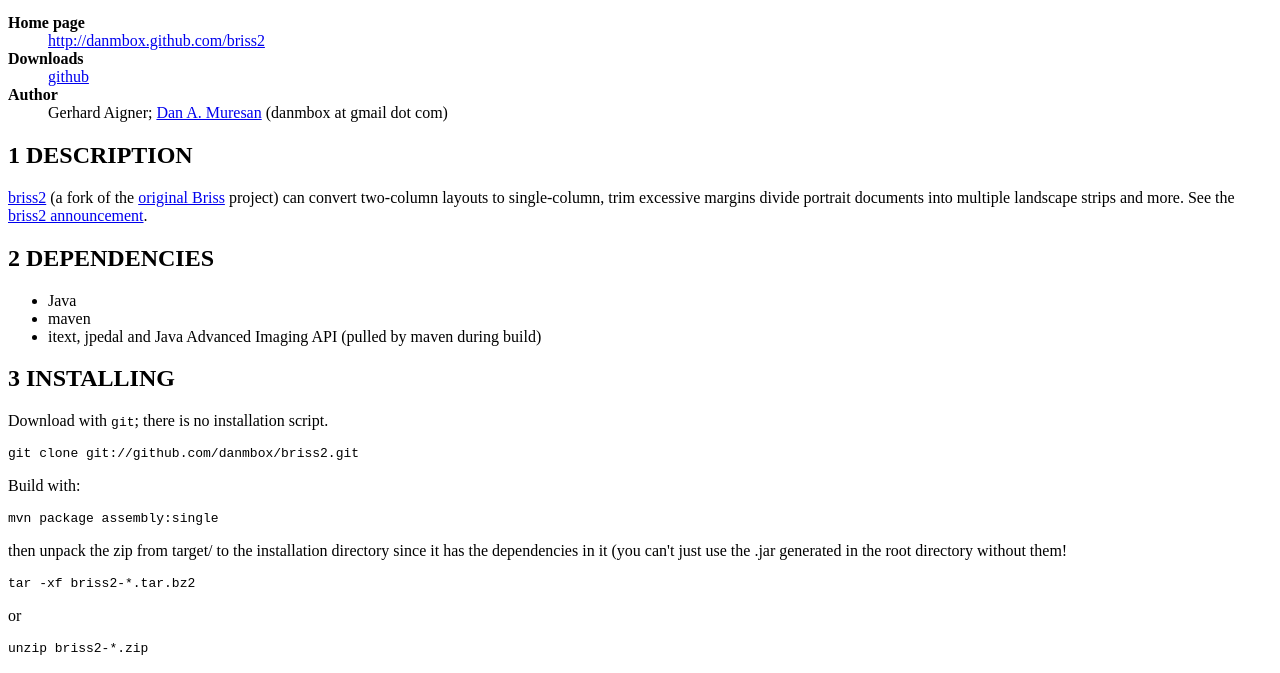
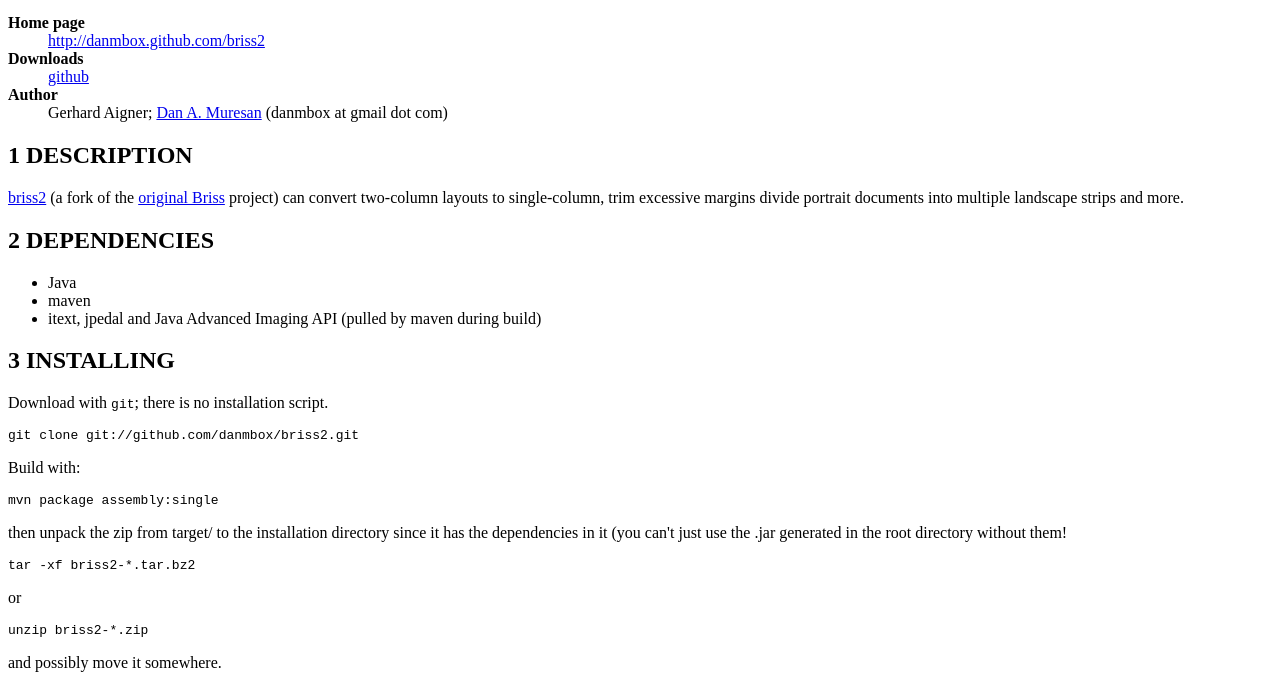
Before and after one commit to danmbox/briss2, a plain HTML site: page README.html in a window 1280 px wide. Shown: the part 100-773 px from the top of the page. Drawn offline with Linux system fonts and the light colour scheme.

Commit message:
Don't see the announcement (URL gone)
I wonder what it said! It isn't in the internet archive.

```diff
--- a/README.html
+++ b/README.html
@@ -157,9 +157,7 @@
 <a href="http://danmbox.github.com/briss2">briss2</a> (a fork of the
 <a href="http://briss.sourceforge.net/">original Briss</a> project) can
 convert two-column layouts to single-column, trim excessive margins
-divide portrait documents into multiple landscape strips and more. See
-the <a href="http://www.omnigia.com/news/content/briss-pdf-cropper-and-rearranger-1n-layouts">briss2 announcement</a>.
-</p>
+divide portrait documents into multiple landscape strips and more.</p>
 </div>
 </div>
 
```
Also changed, not shown: 1 other file.
